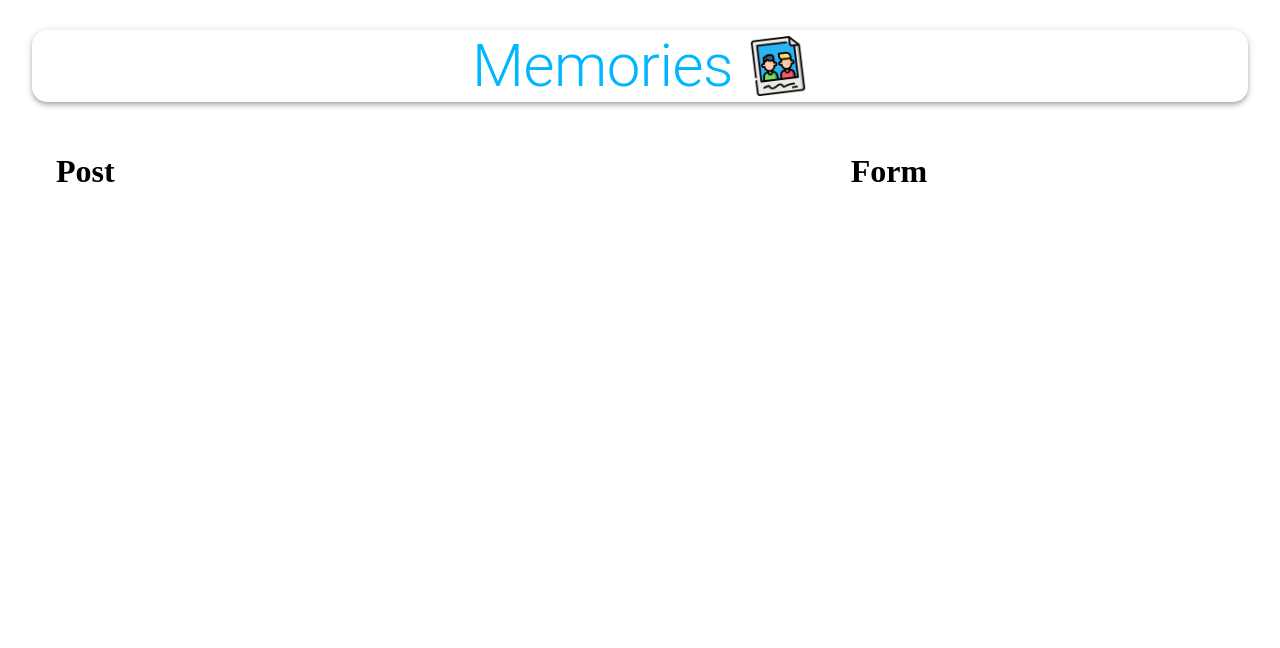
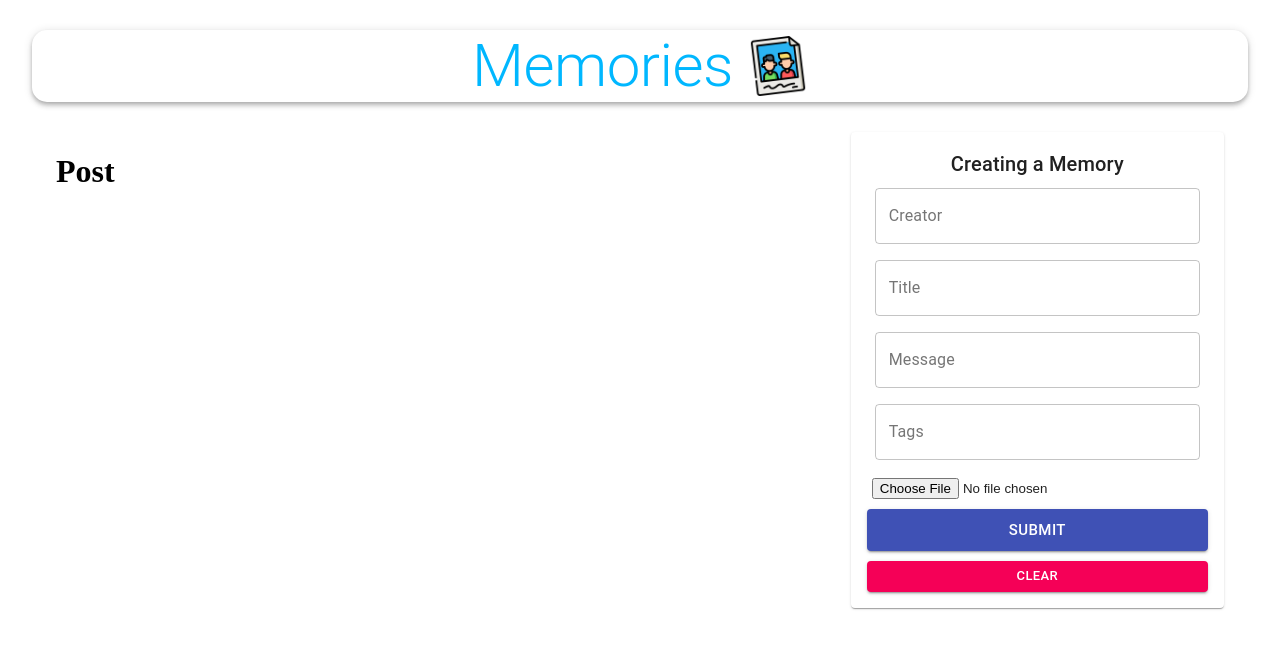
Before and after one commit to zlatimirCS/javascript_projects, a React (Create React App) app in the folder 05_memories_app/client/: page / in a window 1280 px wide. Shown: the top 648 px of the page. Built offline with nearby package versions, Linux system fonts and the light colour scheme; no server answers.

Commit message:
succesfully creating new post and storing to mongodb

```diff
--- a/05_memories_app/client/src/actions/posts.js
+++ b/05_memories_app/client/src/actions/posts.js
@@ -6,6 +6,15 @@
     const { data } = await api.fetchPosts();
     dispatch({ type: "FETCH_ALL", payload: data });
   } catch (error) {
-    // console.log(error);
+    console.log(error.message);
   }
 };
+
+export const createPost = (post) => async (dispatch) => {
+  try {
+    const { data } = await api.createPost(post);
+    dispatch({ type: "CREATE", payload: data });
+  } catch (error) {
+    console.log(error.message);
+  }
+};
--- a/05_memories_app/client/src/api/index.js
+++ b/05_memories_app/client/src/api/index.js
@@ -3,3 +3,5 @@
 const url = "http://localhost:5000/posts";
 
 export const fetchPosts = () => axios.get(url);
+
+export const createPost = (newPost) => axios.post(url, newPost);
--- a/05_memories_app/client/src/components/Form/Form.js
+++ b/05_memories_app/client/src/components/Form/Form.js
@@ -1,9 +1,109 @@
-import React from "react";
+import React, { useState } from "react";
 import useStyles from "./styles";
+import { TextField, Button, Typography, Paper } from "@material-ui/core";
+import FileBase from "react-file-base64";
+import { useDispatch } from "react-redux";
+import { createPost } from "../../actions/posts";
 
 const Form = () => {
   const classes = useStyles();
-  return <h1>Form</h1>;
+  const dispatch = useDispatch();
+  const [postData, setPostData] = useState({
+    creator: "",
+    title: "",
+    message: "",
+    tags: "",
+    selectedFile: "",
+  });
+
+  const handleSubmit = (e) => {
+    e.preventDefault();
+    dispatch(createPost(postData));
+  };
+  const handleChange = (e) => {
+    setPostData({ ...postData, [e.target.name]: e.target.value });
+  };
+  const clear = () => {
+    setPostData({
+      creator: "",
+      title: "",
+      message: "",
+      tags: "",
+      selectedFile: "",
+    }); // This will clear the form
+  };
+  return (
+    <Paper className={classes.paper}>
+      <form
+        autoComplete="off"
+        noValidate
+        className={`${classes.root} ${classes.form}`}
+        onSubmit={handleSubmit}
+      >
+        <Typography variant="h6">Creating a Memory</Typography>
+        <TextField
+          name="creator"
+          variant="outlined"
+          label="Creator"
+          fullWidth
+          value={postData.creator}
+          onChange={handleChange}
+        />
+        <TextField
+          name="title"
+          variant="outlined"
+          label="Title"
+          fullWidth
+          value={postData.title}
+          onChange={handleChange}
+        />
+        <TextField
+          name="message"
+          variant="outlined"
+          label="Message"
+          fullWidth
+          value={postData.message}
+          onChange={handleChange}
+        />
+        <TextField
+          name="tags"
+          variant="outlined"
+          label="Tags"
+          fullWidth
+          value={postData.tags}
+          onChange={handleChange}
+        />
+        <div className={classes.fileInput}>
+          <FileBase
+            type="file"
+            multiple={false}
+            onDone={({ base64 }) =>
+              setPostData({ ...postData, selectedFile: base64 })
+            }
+          />
+        </div>
+        <Button
+          type="submit"
+          className={classes.buttonSubmit}
+          variant="contained"
+          color="primary"
+          size="large"
+          fullWidth
+        >
+          Submit
+        </Button>
+        <Button
+          variant="contained"
+          color="secondary"
+          size="small"
+          fullWidth
+          onClick={clear}
+        >
+          Clear
+        </Button>
+      </form>
+    </Paper>
+  );
 };
 
 export default Form;
--- a/05_memories_app/client/src/reducers/posts.js
+++ b/05_memories_app/client/src/reducers/posts.js
@@ -3,7 +3,7 @@
     case "FETCH_ALL":
       return action.payload;
     case "CREATE":
-      return posts;
+      return [...posts, action.payload];
     default:
       return posts;
   }
```
Also changed, not shown: 2 other files (tests, documents, lock files or other folders).
